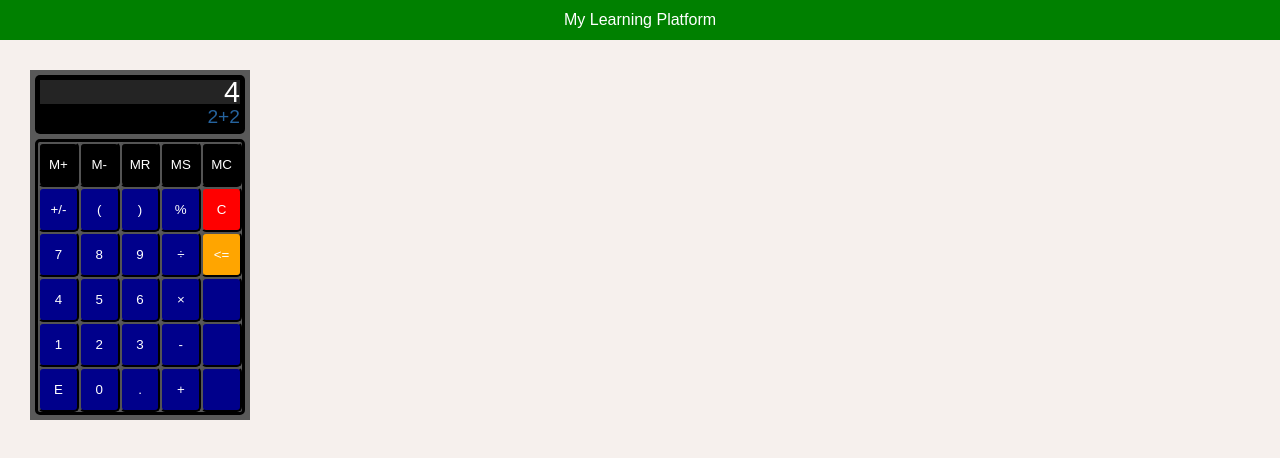
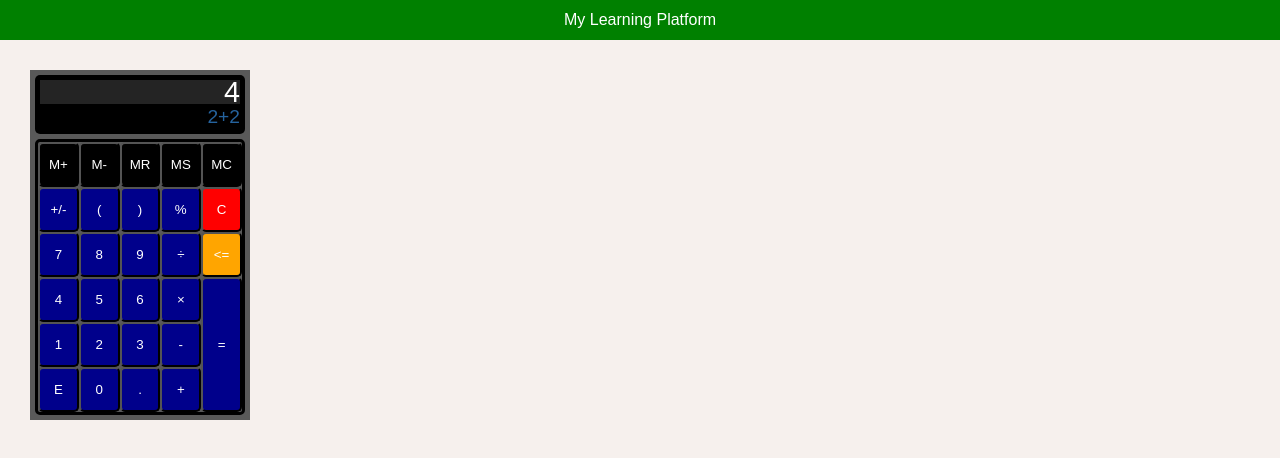
Before and after one commit to vikhulei/learnPlatform, a JavaScript app: page / in a window 1280 px wide. Shown: the top 458 px of the page. Built offline with nearby package versions, Linux system fonts and the light colour scheme; the HTML template or start-up script is replaced by a standard one.

Commit message:
equals sign

```diff
--- a/src/apps/calculator/Calculator.js
+++ b/src/apps/calculator/Calculator.js
@@ -1,4 +1,4 @@
-import { Frame, Output, Result, Calculation, ButtonsWraper, Button, BlackButton } from "./CalculatorStyle"
+import { Frame, Output, Result, Calculation, ButtonsWraper, Button, BlackButton, ButtonEquals } from "./CalculatorStyle"
 
 const Calculator = () => {
     return (
@@ -31,17 +31,15 @@ const Calculator = () => {
                 <Button>5</Button>
                 <Button>6</Button>
                 <Button>×</Button>
-                <Button></Button>
+                <ButtonEquals>=</ButtonEquals>
                 <Button>1</Button>
                 <Button>2</Button>
                 <Button>3</Button>
                 <Button>-</Button>
-                <Button></Button>
                 <Button>E</Button>
                 <Button>0</Button>
                 <Button>.</Button>
                 <Button>+</Button>
-                <Button></Button>
             </ButtonsWraper>
         </Frame>
     )
--- a/src/apps/calculator/CalculatorStyle.js
+++ b/src/apps/calculator/CalculatorStyle.js
@@ -45,6 +45,7 @@ const ButtonsWraper = styled.div`
     display: grid;
     grid-template-columns: repeat(5, 1fr);
     grid-template-rows: repeat(6, 1fr);
+    grid-column: 1 / 3;
 `
 const Button = styled.button`
     background-color: darkblue;
@@ -62,4 +63,9 @@ const BlackButton = styled(Button)`
     background-color: black;
 `
 
-export { Frame, Output, Result, Calculation, ButtonsWraper, Button, BlackButton }
+const ButtonEquals = styled(Button)`
+    grid-column: 5;
+    grid-row: 4 / 7;
+`
+
+export { Frame, Output, Result, Calculation, ButtonsWraper, Button, BlackButton, ButtonEquals }
```
